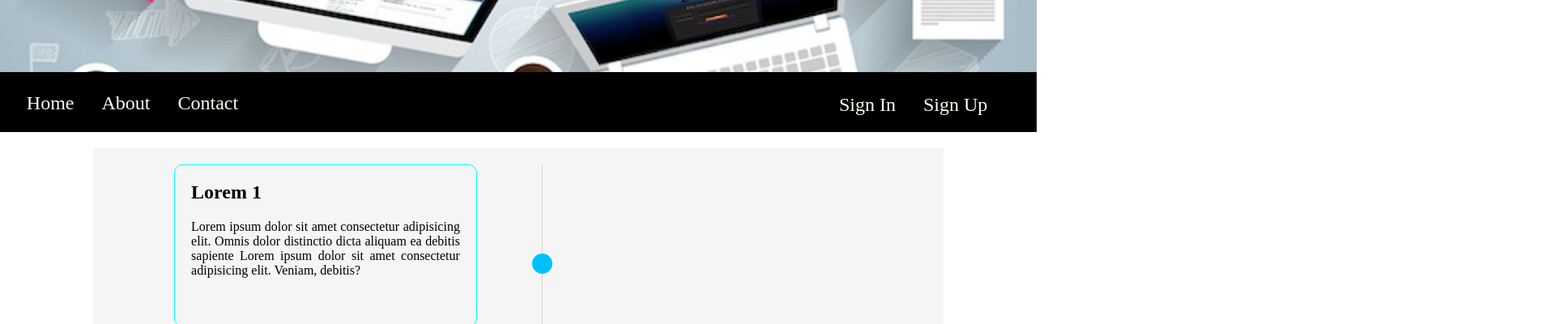
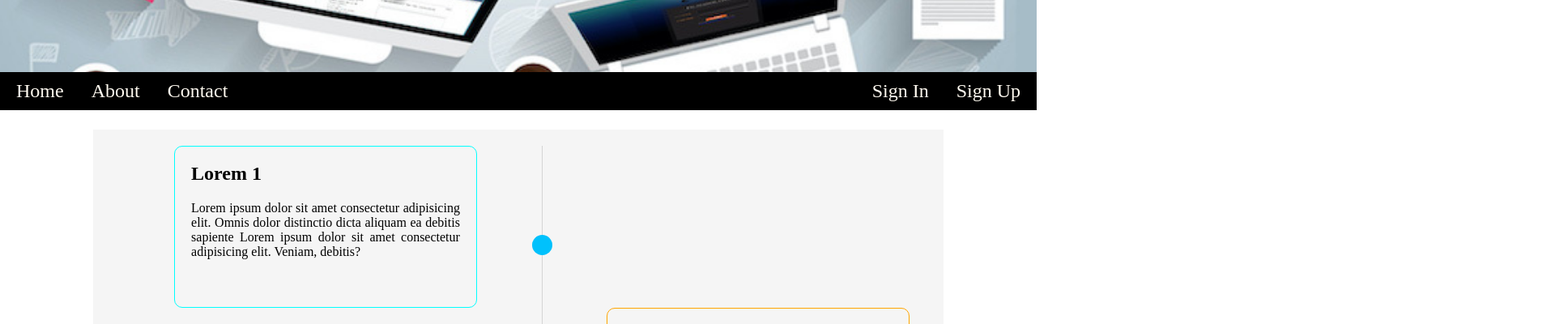
Before and after one commit to Snell401/UIB-Layout, a plain HTML site: page index.html in a window 1280 px wide. Shown: the part 211-611 px from the top of the page at 81% size, 1920 px wide, since content can reach past the window. Drawn offline with Linux system fonts and the light colour scheme.

Commit message:
Add files via upload

```diff
--- a/style.css
+++ b/style.css
@@ -42,6 +42,7 @@ h1 {
 }
 
 #nav {
+  display: inline-block;
   width: 100%;
   background-color: black;
   color: aliceblue;
@@ -52,15 +53,11 @@ h1 {
 }
 
 .home {
-  position: relative;
-  left: 1vw;
-  bottom: -15px;
+  float: left;
 }
 
 .Sign {
-  position: relative;
-  left: 80%;
-  top: -10px;
+  float: right;
 }
 
 nav a {
@@ -113,7 +110,6 @@ nav a {
   border-radius: 50%;
   background: orange;
   display: inline-block;
-
   position: relative;
   left: -34%;
   top: 60px;
@@ -188,7 +184,6 @@ nav a {
   position: fixed;
   bottom: 10px;
   right: 10px;
-
 }
 
 .homelink:hover {
```
Lines whose indentation alone changed are shown as unchanged.
